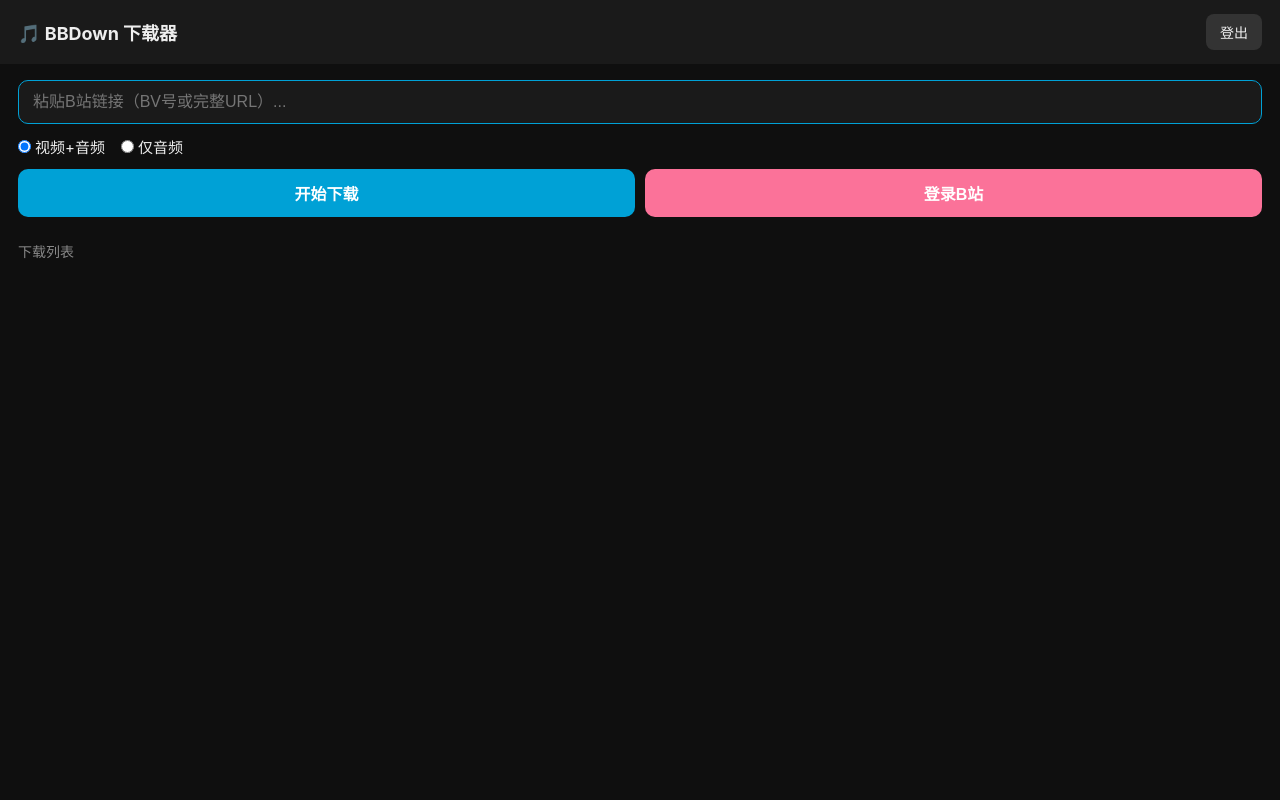
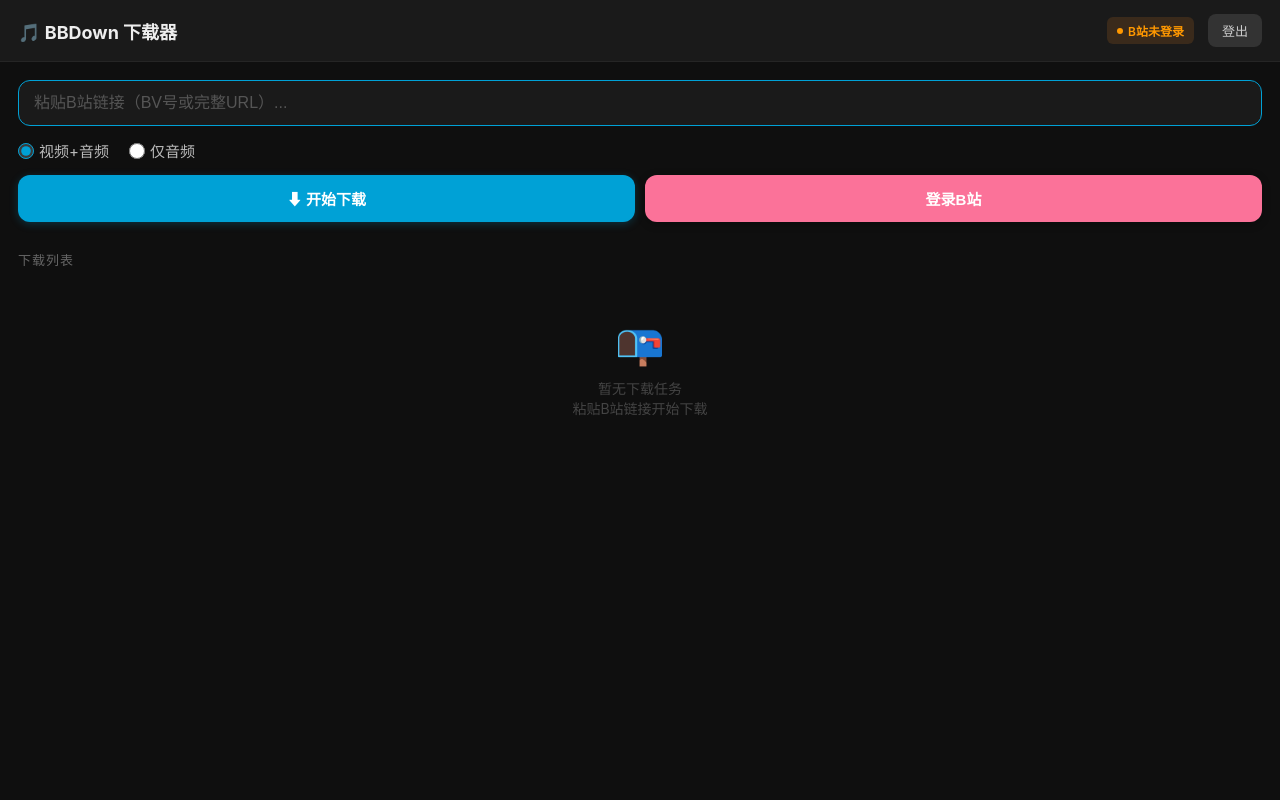
Before and after one commit to AuYang261/bbdown_mobile, a Flask app: template bbdown_mobile/templates/index.html in a window 1280 px wide. Run offline with Flask 3, Linux system fonts and the light colour scheme; the template is opened without the code that fills it, so the values that code supplies are empty; parts of the project's set-up code (start-up, migrations or seed data) failed here and were passed over.

Commit message:
feat: polish UI — status badge, confirm dialog, task badges, empty state, animations; unify login page style

```diff
--- a/bbdown_mobile/templates/index.html
+++ b/bbdown_mobile/templates/index.html
@@ -6,57 +6,104 @@
 <title>BBDown 下载器</title>
 <style>
 * { box-sizing: border-box; margin: 0; padding: 0; }
-body { font-family: -apple-system, BlinkMacSystemFont, "Segoe UI", Roboto, sans-serif; background: #0f0f0f; color: #eee; padding-bottom: 40px; }
-.header { display: flex; justify-content: space-between; align-items: center; padding: 14px 18px; background: #1a1a1a; position: sticky; top: 0; z-index: 10; }
-.header h1 { font-size: 18px; }
-.header-btns { display: flex; gap: 8px; }
-.header-btns button { padding: 8px 14px; font-size: 14px; background: #333; color: #eee; border: none; border-radius: 8px; cursor: pointer; }
-.form-area { padding: 16px 18px; }
-.form-area input[type="text"] { width: 100%; padding: 12px 14px; font-size: 16px; background: #1a1a1a; border: 1px solid #333; border-radius: 10px; color: #eee; margin-bottom: 12px; outline: none; -webkit-appearance: none; }
+body { font-family: -apple-system, BlinkMacSystemFont, "Segoe UI", Roboto, sans-serif; background: #0f0f0f; color: #eee; min-height: 100vh; padding-bottom: 40px; }
+
+/* ---- header ---- */
+.header { display: flex; justify-content: space-between; align-items: center; padding: 14px 18px; background: #1a1a1a; position: sticky; top: 0; z-index: 10; border-bottom: 1px solid #252525; }
+.header h1 { font-size: 18px; font-weight: 700; }
+.header-btns { display: flex; gap: 8px; align-items: center; }
+.header-btns button { padding: 7px 14px; font-size: 13px; background: #333; color: #ccc; border: none; border-radius: 8px; cursor: pointer; transition: background 0.2s; }
+.header-btns button:active { background: #444; }
+.bili-status { display: inline-flex; align-items: center; gap: 5px; padding: 5px 10px; border-radius: 6px; font-size: 12px; font-weight: 600; margin-right: 6px; }
+.bili-status.on { background: #1b3a2a; color: #4caf50; }
+.bili-status.off { background: #3a2a1b; color: #ff9800; }
+.bili-dot { width: 6px; height: 6px; border-radius: 50%; display: inline-block; }
+.bili-status.on .bili-dot { background: #4caf50; }
+.bili-status.off .bili-dot { background: #ff9800; }
+
+/* ---- form ---- */
+.form-area { padding: 18px; }
+.form-area input[type="text"] { width: 100%; padding: 13px 15px; font-size: 16px; background: #1a1a1a; border: 1px solid #2a2a2a; border-radius: 12px; color: #eee; margin-bottom: 14px; outline: none; -webkit-appearance: none; transition: border-color 0.2s; }
 .form-area input[type="text"]:focus { border-color: #00a1d6; }
-.mode-row { display: flex; gap: 16px; margin-bottom: 12px; align-items: center; font-size: 15px; }
-.mode-row label { display: flex; align-items: center; gap: 4px; cursor: pointer; }
+.form-area input[type="text"]::placeholder { color: #555; }
+.mode-row { display: flex; gap: 20px; margin-bottom: 14px; align-items: center; font-size: 15px; }
+.mode-row label { display: flex; align-items: center; gap: 5px; cursor: pointer; color: #bbb; }
+.mode-row input[type="radio"] { accent-color: #00a1d6; width: 16px; height: 16px; }
 .btn-row { display: flex; gap: 10px; }
-.btn-row button { flex: 1; padding: 12px; font-size: 16px; border: none; border-radius: 10px; font-weight: 600; cursor: pointer; -webkit-appearance: none; }
-.btn-download { background: #00a1d6; color: #fff; }
-.btn-bili { background: #fb7299; color: #fff; }
-.btn-download:active, .btn-bili:active { opacity: 0.8; }
-.section-title { padding: 8px 18px; font-size: 14px; color: #888; }
-.task-card { margin: 0 18px 10px; padding: 14px; background: #1a1a1a; border-radius: 12px; }
-.task-title { font-size: 15px; margin-bottom: 6px; word-break: break-all; }
-.task-info { font-size: 13px; color: #888; }
-.progress-bar { height: 4px; background: #333; border-radius: 2px; margin-top: 8px; overflow: hidden; }
+.btn-row button { flex: 1; padding: 13px; font-size: 15px; border: none; border-radius: 12px; font-weight: 600; cursor: pointer; -webkit-appearance: none; transition: transform 0.1s, opacity 0.2s; }
+.btn-row button:active { transform: scale(0.97); }
+.btn-download { background: #00a1d6; color: #fff; box-shadow: 0 2px 8px rgba(0,161,214,0.25); }
+.btn-bili { color: #fff; box-shadow: 0 2px 8px rgba(0,0,0,0.3); }
+.btn-bili.logged-out { background: #fb7299; }
+.btn-bili.logged-in { background: #555; }
+
+/* ---- section ---- */
+.section-title { padding: 10px 18px; font-size: 13px; color: #666; text-transform: uppercase; letter-spacing: 1px; }
+.empty-state { text-align: center; padding: 40px 20px; color: #444; font-size: 14px; }
+.empty-state .icon { font-size: 40px; margin-bottom: 10px; }
+
+/* ---- task card ---- */
+.task-card { margin: 0 18px 10px; padding: 16px; background: #1a1a1a; border-radius: 12px; border: 1px solid #252525; }
+.task-title { font-size: 14px; margin-bottom: 8px; word-break: break-all; color: #ddd; }
+.task-meta { font-size: 12px; color: #777; display: flex; gap: 10px; align-items: center; }
+.task-badge { font-size: 11px; padding: 2px 7px; border-radius: 4px; font-weight: 600; }
+.task-badge.video { background: #1a3a4a; color: #4fc3f7; }
+.task-badge.audio { background: #1a3a2a; color: #81c784; }
+.progress-bar { height: 3px; background: #2a2a2a; border-radius: 2px; margin-top: 10px; overflow: hidden; }
 .progress-fill { height: 100%; background: #00a1d6; border-radius: 2px; transition: width 0.3s; }
 .task-completed .progress-fill { background: #4caf50; }
 .task-failed .progress-fill { background: #f44336; }
-.btn-save { display: inline-block; margin-top: 8px; padding: 8px 16px; background: #4caf50; color: #fff; border: none; border-radius: 8px; font-size: 14px; cursor: pointer; text-decoration: none; }
-.task-error { color: #f44336; font-size: 13px; margin-top: 4px; }
-.warning-toast { position: fixed; top: 60px; left: 18px; right: 18px; padding: 12px 16px; background: #ff9800; color: #000; border-radius: 10px; font-size: 14px; z-index: 20; display: none; }
-.modal-overlay { display: none; position: fixed; top: 0; left: 0; right: 0; bottom: 0; background: rgba(0,0,0,0.6); z-index: 30; justify-content: center; align-items: flex-start; padding: 60px 20px 20px; }
+.btn-save { display: inline-block; margin-top: 10px; padding: 8px 18px; background: #4caf50; color: #fff; border: none; border-radius: 8px; font-size: 14px; font-weight: 600; cursor: pointer; text-decoration: none; }
+.btn-save:active { opacity: 0.8; }
+.task-error { color: #f44336; font-size: 13px; margin-top: 6px; }
+.task-status { font-size: 12px; margin-top: 4px; }
+.task-status.pending { color: #888; }
+.task-status.downloading { color: #00a1d6; }
+
+/* ---- toast ---- */
+.warning-toast { position: fixed; top: 12px; left: 18px; right: 18px; padding: 12px 16px; background: #ff9800; color: #000; border-radius: 10px; font-size: 13px; font-weight: 600; z-index: 40; display: none; animation: slideDown 0.3s ease; box-shadow: 0 4px 16px rgba(255,152,0,0.3); }
+@keyframes slideDown { from { transform: translateY(-20px); opacity: 0; } to { transform: translateY(0); opacity: 1; } }
+
+/* ---- modal ---- */
+.modal-overlay { display: none; position: fixed; top: 0; left: 0; right: 0; bottom: 0; background: rgba(0,0,0,0.7); z-index: 50; justify-content: center; align-items: center; padding: 20px; }
 .modal-overlay.active { display: flex; }
-.modal { width: 100%; max-width: 360px; background: #1a1a1a; border-radius: 16px; padding: 24px; }
-.modal h2 { font-size: 18px; margin-bottom: 16px; }
+.modal { width: 100%; max-width: 340px; background: #1a1a1a; border-radius: 16px; padding: 24px; border: 1px solid #2a2a2a; }
+.modal h2 { font-size: 17px; margin-bottom: 14px; }
+.modal p { font-size: 14px; color: #aaa; margin-bottom: 18px; line-height: 1.5; }
 .modal input { width: 100%; padding: 10px 12px; font-size: 15px; background: #252525; border: 1px solid #333; border-radius: 8px; color: #eee; margin-bottom: 10px; outline: none; -webkit-appearance: none; }
-.modal button { padding: 10px 20px; font-size: 15px; border: none; border-radius: 8px; cursor: pointer; -webkit-appearance: none; }
+.modal input:focus { border-color: #00a1d6; }
+.modal button { padding: 10px 20px; font-size: 14px; border: none; border-radius: 8px; cursor: pointer; -webkit-appearance: none; font-weight: 600; transition: opacity 0.2s; }
+.modal button:active { opacity: 0.8; }
 .modal .btn-primary { background: #00a1d6; color: #fff; }
 .modal .btn-danger { background: #f44336; color: #fff; }
-.modal .btn-close { background: #444; color: #eee; }
-.modal .user-row { display: flex; justify-content: space-between; align-items: center; padding: 8px 0; border-bottom: 1px solid #333; }
+.modal .btn-close { background: #444; color: #ccc; }
+.modal .btn-row { display: flex; gap: 10px; justify-content: flex-end; margin-top: 4px; }
+.modal .btn-row button { flex: none; }
+.modal .user-row { display: flex; justify-content: space-between; align-items: center; padding: 8px 0; border-bottom: 1px solid #2a2a2a; }
+.modal .user-row span { font-size: 14px; }
 .modal .user-actions { display: flex; gap: 6px; }
-.qrcode-area { text-align: center; padding: 16px; }
+.modal .user-actions button { padding: 5px 12px; font-size: 13px; }
+.qrcode-area { text-align: center; padding: 8px 0; }
+.qrcode-area img { max-width: 100%; border-radius: 8px; }
 .qrcode-area pre { background: #fff; color: #000; display: inline-block; padding: 8px; font-size: 10px; line-height: 1.0; border-radius: 8px; overflow-x: auto; max-width: 100%; white-space: pre; }
-.qrcode-area .hint { color: #888; font-size: 13px; margin-top: 8px; }
+.qrcode-area .hint { color: #777; font-size: 13px; margin-top: 10px; }
 </style>
 </head>
 <body>
+
+<!-- header -->
 <div class="header">
   <h1>🎵 BBDown 下载器</h1>
   <div class="header-btns">
+    <span class="bili-status off" id="biliStatusBadge" title="B站登录状态">
+      <span class="bili-dot"></span> B站未登录
+    </span>
     {% if is_admin %}<button onclick="openUserModal()">管理</button>{% endif %}
     <button onclick="logout()">登出</button>
   </div>
 </div>
 
+<!-- form -->
 <div class="form-area">
   <input type="text" id="urlInput" placeholder="粘贴B站链接（BV号或完整URL）..." autofocus>
   <div class="mode-row">
@@ -64,26 +111,29 @@ body { font-family: -apple-system, BlinkMacSystemFont, "Segoe UI", Roboto, sans-
     <label><input type="radio" name="mode" value="audio"> 仅音频</label>
   </div>
   <div class="btn-row">
-    <button class="btn-download" onclick="submitDownload()">开始下载</button>
-    <button class="btn-bili" id="btnBili" onclick="toggleBiliLogin()">登录B站</button>
+    <button class="btn-download" onclick="submitDownload()">⬇ 开始下载</button>
+    <button class="btn-bili logged-out" id="btnBili" onclick="toggleBiliLogin()">登录B站</button>
   </div>
 </div>
 
+<!-- toast -->
 <div id="warningToast" class="warning-toast"></div>
+
+<!-- task list -->
 <div class="section-title">下载列表</div>
-<div id="taskList"></div>
+<div id="taskList"><div class="empty-state"><div class="icon">📭</div>暂无下载任务<br>粘贴B站链接开始下载</div></div>
 
-<!-- User management modal -->
+<!-- user management modal -->
 <div class="modal-overlay" id="userModal">
   <div class="modal">
-    <h2>用户管理</h2>
+    <h2>👥 用户管理</h2>
     <div id="userList"></div>
     <div style="margin-top:16px">
       <input type="text" id="newUsername" placeholder="新用户名">
       <input type="password" id="newPassword" placeholder="密码">
-      <button class="btn-primary" onclick="addUser()">添加</button>
+      <button class="btn-primary" onclick="addUser()" style="width:100%">添加用户</button>
     </div>
-    <div style="margin-top:12px;text-align:right">
+    <div style="margin-top:14px;text-align:right">
       <button class="btn-close" onclick="closeUserModal()">关闭</button>
     </div>
     <div id="userError" style="color:#f44336;font-size:13px;margin-top:8px"></div>
@@ -93,12 +143,24 @@ body { font-family: -apple-system, BlinkMacSystemFont, "Segoe UI", Roboto, sans-
 <!-- QR login modal -->
 <div class="modal-overlay" id="qrModal">
   <div class="modal">
-    <h2>登录B站</h2>
+    <h2>📱 登录B站</h2>
     <div class="qrcode-area" id="qrArea">
       <p style="color:#888">正在生成二维码...</p>
     </div>
     <div style="text-align:right;margin-top:12px">
       <button class="btn-close" onclick="closeQrModal()">取消</button>
+    </div>
+  </div>
+</div>
+
+<!-- confirm modal (reusable) -->
+<div class="modal-overlay" id="confirmModal">
+  <div class="modal">
+    <h2 id="confirmTitle">确认操作</h2>
+    <p id="confirmMsg"></p>
+    <div class="btn-row">
+      <button class="btn-close" onclick="closeConfirmModal()">取消</button>
+      <button class="btn-danger" id="confirmBtn" onclick="">确认</button>
     </div>
   </div>
 </div>
@@ -109,11 +171,11 @@ const evtSource = new EventSource(SCRIPT_ROOT + '/api/events');
 const tasks = {};
 let bilibiliLoggedIn = false;
 
-// ---- B站登录状态 ----
+// ===== B站登录状态 =====
 evtSource.addEventListener('status:bilibili_update', (e) => {
   const d = JSON.parse(e.data);
   bilibiliLoggedIn = d.logged_in;
-  updateBiliButton();
+  updateBiliUI();
 });
 
 async function loadBiliStatus() {
@@ -121,31 +183,58 @@ async function loadBiliStatus() {
     const resp = await fetch(SCRIPT_ROOT + '/api/status');
     const data = await resp.json();
     bilibiliLoggedIn = data.bilibili_logged_in;
-    updateBiliButton();
+    updateBiliUI();
   } catch(e) {}
 }
 loadBiliStatus();
 
-function updateBiliButton() {
+function updateBiliUI() {
   const btn = document.getElementById('btnBili');
-  btn.textContent = bilibiliLoggedIn ? '退出B站' : '登录B站';
-  btn.style.background = bilibiliLoggedIn ? '#666' : '#fb7299';
+  const badge = document.getElementById('biliStatusBadge');
+  if (bilibiliLoggedIn) {
+    btn.textContent = '退出B站';
+    btn.className = 'btn-bili logged-in';
+    badge.className = 'bili-status on';
+    badge.innerHTML = '<span class="bili-dot"></span> B站已登录';
+  } else {
+    btn.textContent = '登录B站';
+    btn.className = 'btn-bili logged-out';
+    badge.className = 'bili-status off';
+    badge.innerHTML = '<span class="bili-dot"></span> B站未登录';
+  }
 }
 
 function toggleBiliLogin() {
   if (bilibiliLoggedIn) {
-    biliLogout();
+    showConfirm('退出B站登录', '退出后下载高清晰度/大会员视频可能受限，确认退出？', async () => {
+      await fetch(SCRIPT_ROOT + '/api/bilibili-logout', {method: 'POST'});
+      bilibiliLoggedIn = false;
+      updateBiliUI();
+    });
   } else {
     biliLogin();
   }
 }
 
-async function biliLogout() {
-  await fetch(SCRIPT_ROOT + '/api/bilibili-logout', {method: 'POST'});
-  bilibiliLoggedIn = false;
-  updateBiliButton();
+// ===== confirm modal =====
+let _confirmCallback = null;
+
+function showConfirm(title, msg, callback) {
+  document.getElementById('confirmTitle').textContent = title;
+  document.getElementById('confirmMsg').textContent = msg;
+  _confirmCallback = callback;
+  document.getElementById('confirmModal').classList.add('active');
+}
+document.getElementById('confirmBtn').addEventListener('click', () => {
+  document.getElementById('confirmModal').classList.remove('active');
+  if (_confirmCallback) { _confirmCallback(); _confirmCallback = null; }
+});
+function closeConfirmModal() {
+  document.getElementById('confirmModal').classList.remove('active');
+  _confirmCallback = null;
 }
 
+// ===== SSE events =====
 evtSource.addEventListener('download:progress', (e) => {
   const d = JSON.parse(e.data);
   tasks[d.task_id] = Object.assign(tasks[d.task_id] || {}, d, {status: 'downloading'});
@@ -165,24 +254,25 @@ evtSource.addEventListener('login:qrcode', (e) => {
   const d = JSON.parse(e.data);
   let html = '';
   if (d.image) {
-    html = '<img src="' + d.image + '" style="max-width:100%;border-radius:8px" alt="QR">' +
-           '<p class="hint">截屏后到B站App → 扫一扫 → 选相册 → 扫码</p>';
+    html = '<img src="' + d.image + '" alt="QR">' +
+           '<p class="hint">截屏后用B站App → 扫一扫 → 相册 → 扫码</p>';
   } else {
-    html = '<pre>' + d.qrcode + '</pre><p class="hint">截屏后到B站App → 扫一扫 → 选相册 → 扫码</p>';
+    html = '<pre>' + d.qrcode + '</pre><p class="hint">截屏后用B站App → 扫一扫 → 相册 → 扫码</p>';
   }
   document.getElementById('qrArea').innerHTML = html;
 });
 evtSource.addEventListener('login:success', () => {
   bilibiliLoggedIn = true;
-  updateBiliButton();
-  document.getElementById('qrArea').innerHTML = '<p style="color:#4caf50">✅ 登录成功！</p>';
+  updateBiliUI();
+  document.getElementById('qrArea').innerHTML = '<p style="color:#4caf50;font-size:16px">✅ 登录成功！</p>';
   setTimeout(closeQrModal, 1500);
 });
 evtSource.addEventListener('login:fail', (e) => {
   const d = JSON.parse(e.data);
-  document.getElementById('qrArea').innerHTML = '<p style="color:#f44336">登录失败: ' + d.error + '</p>';
+  document.getElementById('qrArea').innerHTML = '<p style="color:#f44336">❌ 登录失败: ' + d.error + '</p>';
 });
 
+// ===== tasks =====
 async function loadTasks() {
   const resp = await fetch(SCRIPT_ROOT + '/api/tasks');
   const data = await resp.json();
@@ -202,7 +292,7 @@ async function submitDownload() {
   const data = await resp.json();
   if (data.warning) {
     const toast = document.getElementById('warningToast');
-    toast.textContent = data.warning;
+    toast.textContent = '⚠ ' + data.warning;
     toast.style.display = 'block';
     setTimeout(() => { toast.style.display = 'none'; }, 5000);
   }
@@ -225,27 +315,34 @@ function closeQrModal() {
 function renderTasks() {
   const container = document.getElementById('taskList');
   const list = Object.values(tasks).sort((a, b) => (b.created_at || 0) - (a.created_at || 0));
+  if (!list.length) {
+    container.innerHTML = '<div class="empty-state"><div class="icon">📭</div>暂无下载任务<br>粘贴B站链接开始下载</div>';
+    return;
+  }
   container.innerHTML = list.map(t => {
     const pct = Math.round((t.progress || 0) * 100);
-    let extra = '';
+    const modeBadge = t.mode === 'audio' ? '<span class="task-badge audio">🎵 音频</span>' : '<span class="task-badge video">🎬 视频</span>';
+    let body = '';
     let cssClass = '';
     if (t.status === 'downloading') {
-      extra = '<div class="progress-bar"><div class="progress-fill" style="width:' + pct + '%"></div></div>' +
-              '<div class="task-info">' + pct + '% · ' + (t.speed || '') + '</div>';
+      body = '<div class="progress-bar"><div class="progress-fill" style="width:' + pct + '%"></div></div>' +
+             '<div class="task-status downloading">' + pct + '% · ' + (t.speed || '') + '</div>';
     } else if (t.status === 'completed') {
-      extra = '<a class="btn-save" href="' + SCRIPT_ROOT + '/api/file/' + t.id + '">💾 保存文件</a>';
+      body = '<a class="btn-save" href="' + SCRIPT_ROOT + '/api/file/' + t.id + '">💾 保存文件</a>';
       cssClass = ' task-completed';
     } else if (t.status === 'failed') {
-      extra = '<div class="task-error">❌ ' + (t.error || '下载失败') + '</div>';
+      body = '<div class="task-error">❌ ' + (t.error || '下载失败') + '</div>';
       cssClass = ' task-failed';
     } else {
-      extra = '<div class="task-info">⏳ 等待中...</div>';
+      body = '<div class="task-status pending">⏳ 等待中...</div>';
     }
-    return '<div class="task-card' + cssClass + '"><div class="task-title">' +
-           (t.title || t.url || '(无标题)') + '</div>' + extra + '</div>';
+    return '<div class="task-card' + cssClass + '">' +
+           '<div class="task-title">' + (t.title || t.url || '(无标题)') + '</div>' +
+           '<div class="task-meta">' + modeBadge + '</div>' + body + '</div>';
   }).join('');
 }
 
+// ===== user management =====
 async function openUserModal() {
   document.getElementById('userModal').classList.add('active');
   await loadUserList();
@@ -263,7 +360,6 @@ async function loadUserList() {
     '</div></div>'
   ).join('');
 }
-
 async function addUser() {
   const u = document.getElementById('newUsername').value.trim();
   const p = document.getElementById('newPassword').value;
@@ -281,9 +377,8 @@ async function addUser() {
     document.getElementById('userError').textContent = data.error;
   }
 }
-
 async function removeUser(username) {
-  if (!confirm('确认删除用户 ' + username + '？')) return;
+  showConfirm('删除用户', '确认删除用户「' + username + '」？此操作不可撤销。', async () => {
     const resp = await fetch(SCRIPT_ROOT + '/api/users/remove', {
       method: 'POST', headers: {'Content-Type': 'application/json'},
       body: JSON.stringify({username})
@@ -291,10 +386,10 @@ async function removeUser(username) {
     const data = await resp.json();
     if (data.ok) loadUserList();
     else alert(data.error);
+  });
 }
-
 async function changePwdPrompt(username) {
-  const newPw = prompt('输入 ' + username + ' 的新密码（管理员可强制重置）');
+  const newPw = prompt('输入「' + username + '」的新密码（管理员可强制重置）');
   if (!newPw) return;
   const resp = await fetch(SCRIPT_ROOT + '/api/users/change-password', {
     method: 'POST', headers: {'Content-Type': 'application/json'},
@@ -303,7 +398,6 @@ async function changePwdPrompt(username) {
   const data = await resp.json();
   alert(data.ok ? '密码已更新' : data.error);
 }
-
 async function logout() {
   await fetch(SCRIPT_ROOT + '/api/logout', {method: 'POST'});
   window.location.href = SCRIPT_ROOT + '/login';
```
Also changed, not shown: bbdown_mobile/templates/login.html (+13 -10 lines). Lines whose indentation alone changed are shown as unchanged.
